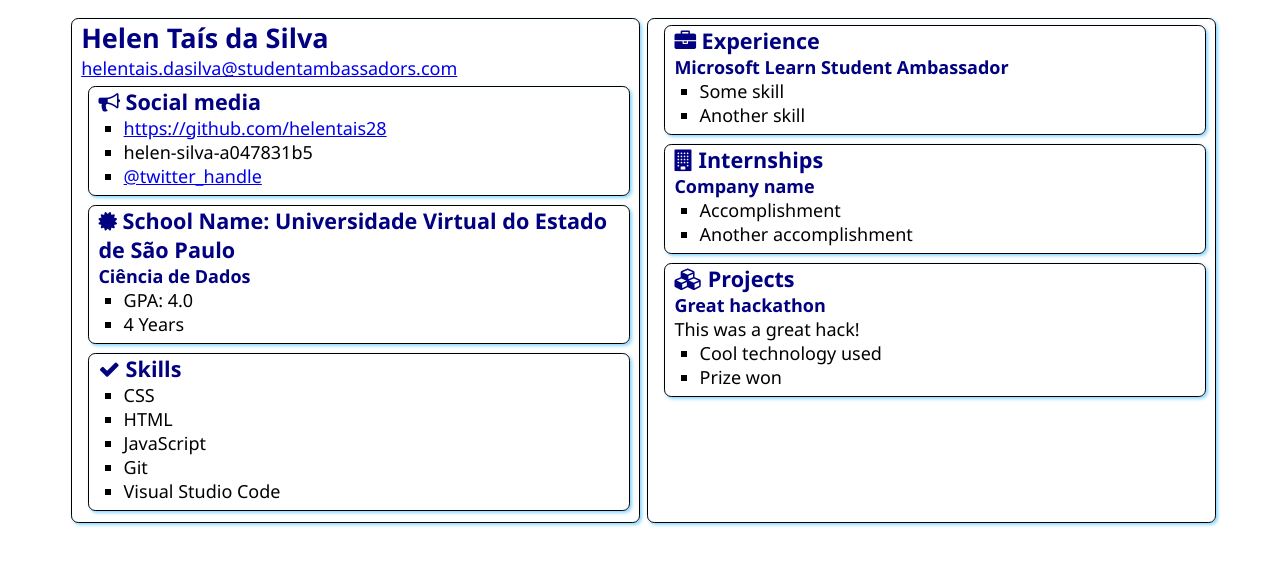
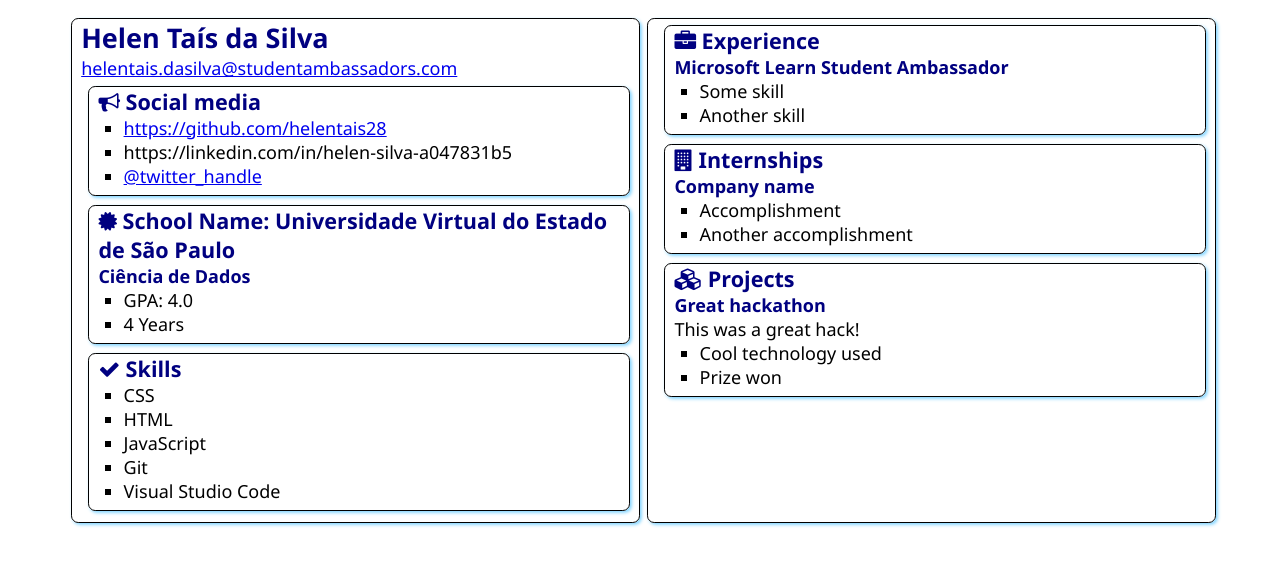
Before and after one commit to helentais28/SATechnicalOnboarding, a plain HTML site: page src/index.html in a window 1280 px wide. Drawn offline with Linux system fonts and the light colour scheme.

Commit message:
alteração final link

```diff
--- a/src/index.html
+++ b/src/index.html
@@ -22,7 +22,7 @@
                 </h2>
                 <ul>
                     <li><a href="https://github.com/<handle>">https://github.com/helentais28</a></li>
-                    <li><a href="https://linkedin.com/in/<handle>"></a>helen-silva-a047831b5</a></li>
+                    <li><a href="https://linkedin.com/in/<handle>"></a>https://linkedin.com/in/helen-silva-a047831b5</a></li>
                     <li><a href="https://twitter.com/<handle>">@twitter_handle</a></li>
                 </ul>
             </section>
```
